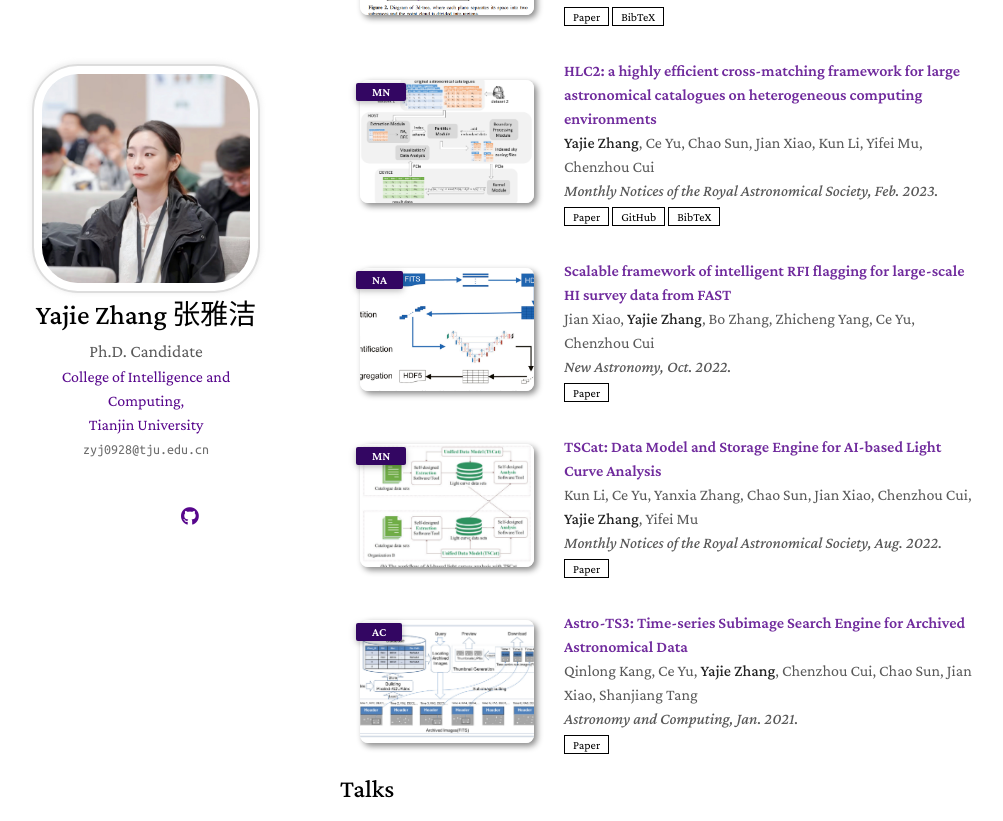
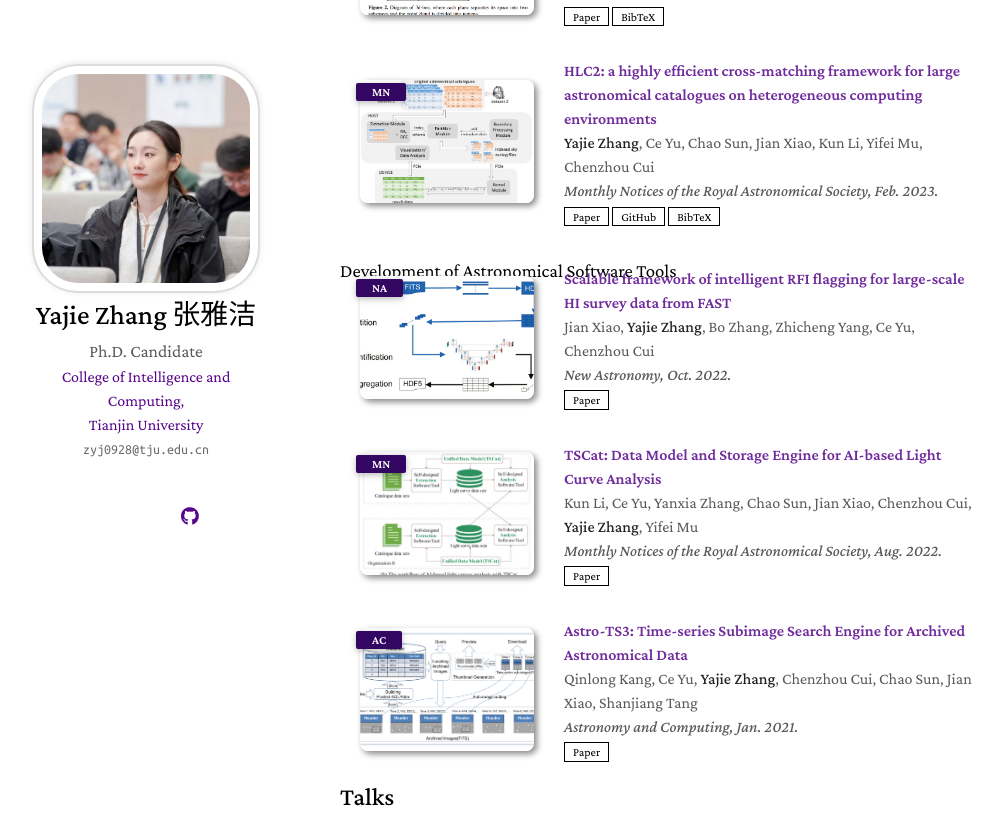
Before and after one commit to Yajie-Z/Yajie-Z.github.io, a Jekyll site: the page built from index.md, in a window 1280 px wide and 900 px high, scrolled down 1099 px, cut to the strip 0-821 px from the top of the window. Shown: the whole strip, without its empty margins (130-1133 px from the left). Built offline with Jekyll 4.4.1, drawn with Linux system fonts in a browser that asks for light colours; nearby versions of some CDN libraries; a style sheet for code colours, icons or effects is not loaded; our own code applies the rules of GitHub Pages for plain Markdown files.

Commit message:
Update projects.md

```diff
--- a/_includes/projects.md
+++ b/_includes/projects.md
@@ -91,7 +91,7 @@
 
  <br>
 
-
+<h3 id="publications" style="margin: 2px 0px -15px;">Development of Astronomical Software Tools</h3>
 
 <li>
 <div class="pub-row">
```
